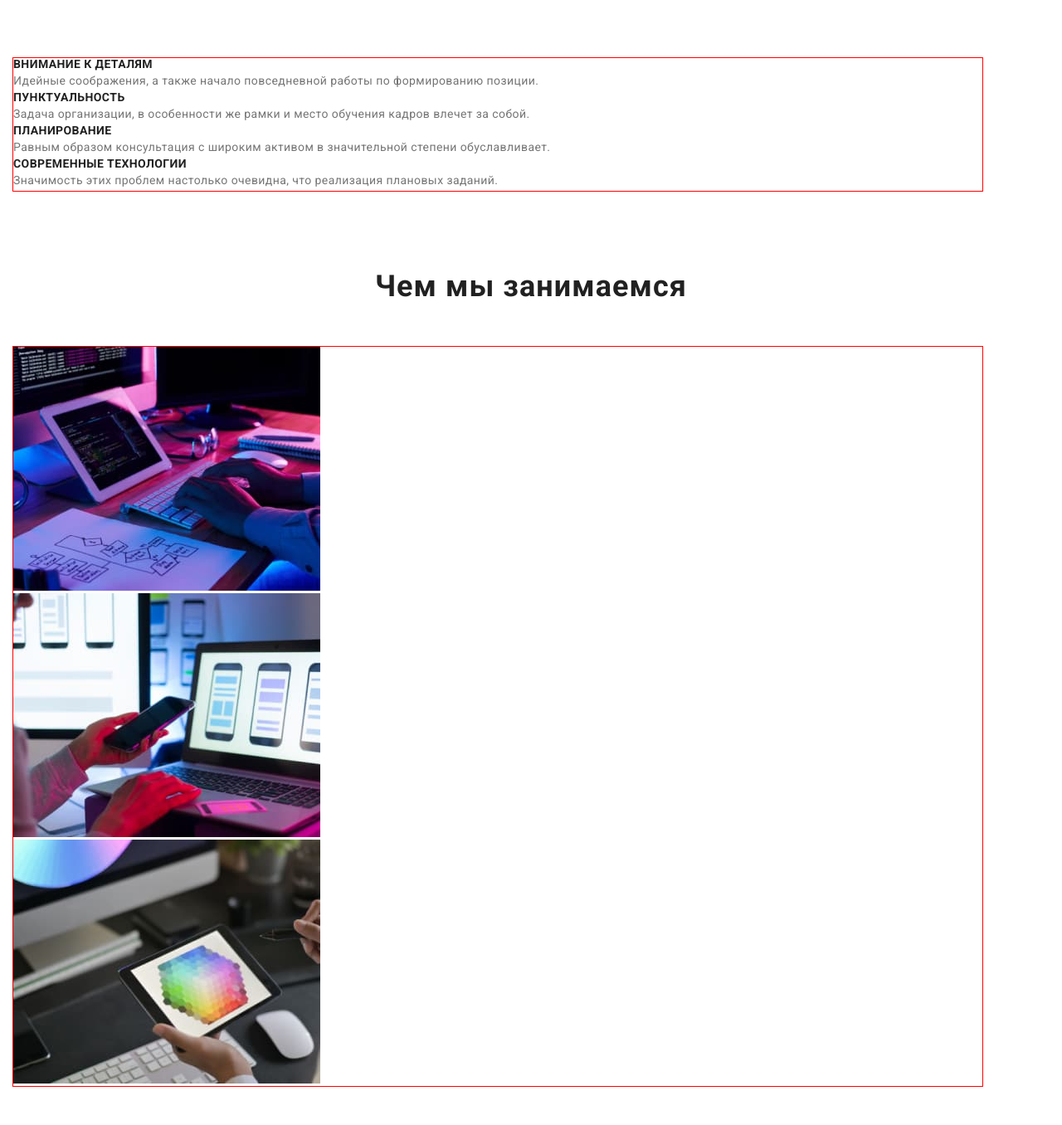
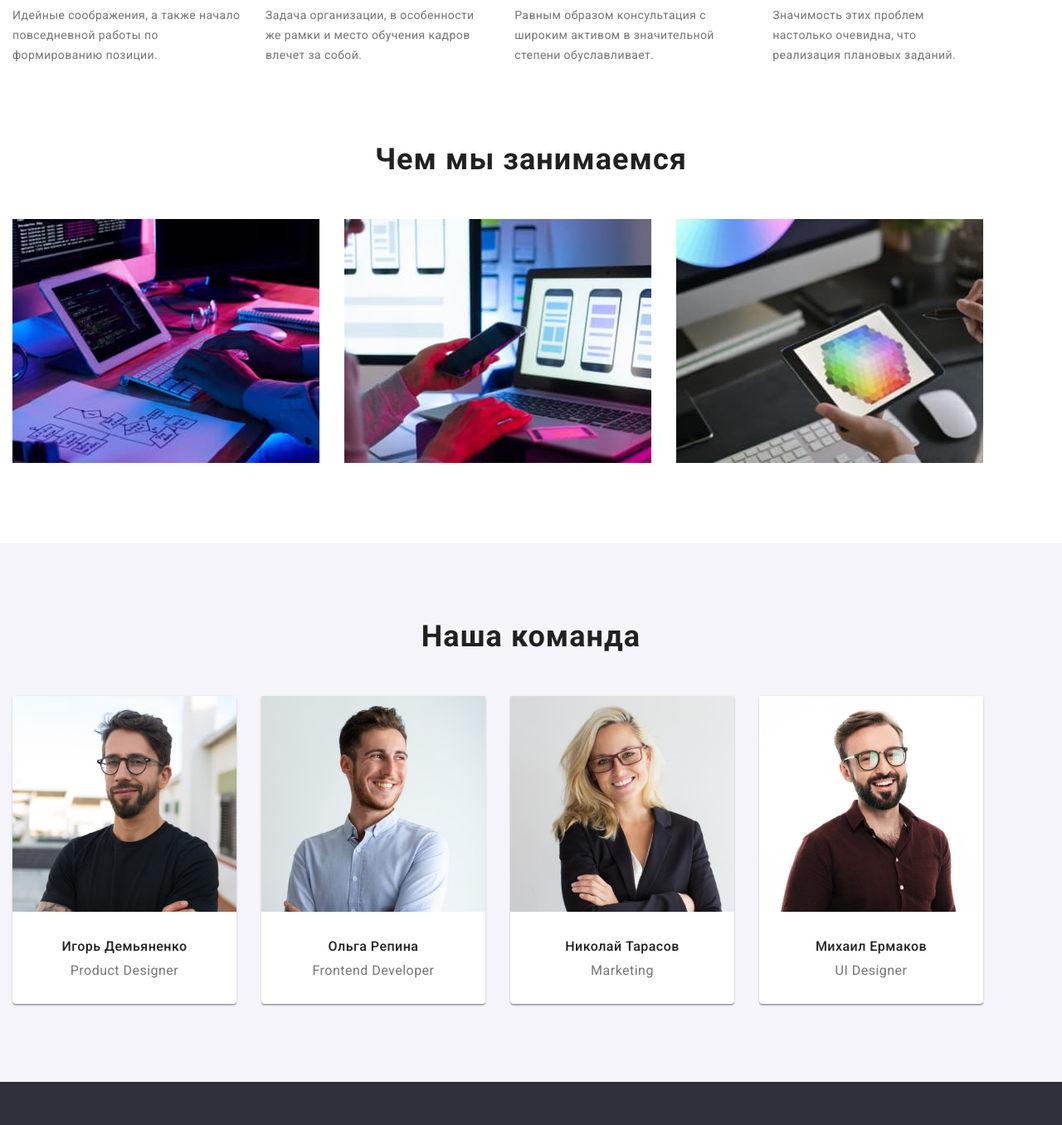
Before and after one commit to mrabushyn/goit-markup-hw-03, a plain HTML site: page index.html in a window 1280 px wide. Shown: the part 799-2155 px from the top of the page at 83% size. Drawn offline with nearby package versions, Linux system fonts and the light colour scheme.

Commit message:
margin first page

```diff
--- a/css/style.css
+++ b/css/style.css
@@ -69,7 +69,7 @@ button {
     width: 1170px;
     margin-left: 15px;
     margin-right: 15px;
-    border: 1px solid red;
+    /* border: 1px solid red; */
 
 }
 
@@ -81,6 +81,15 @@ button {
     box-shadow: 0px 4px 4px rgba(0, 0, 0, 0.25);
 }
 
+.header .container {
+    display: flex;
+    align-items: center;
+}
+
+.header-flex {
+    display: flex;
+}
+
 .logo {
     font-family: 'Raleway', sans-serif;
     font-weight: 700;
@@ -89,11 +98,20 @@ button {
     letter-spacing: 0.03em;
     color: var(--brend-color);
     text-decoration-line: none;
-
+    margin-right: 93px;
 }
 
 .logo-style {
     color: var(--main-color);
+}
+
+.header-list {
+    display: flex;
+    margin-left: auto;
+}
+
+.menu-item:not(:last-child) {
+    margin-right: 50px;
 }
 
 .menu-link {
@@ -104,14 +122,17 @@ button {
     text-decoration-line: none;
 }
 
-
-.contacts-link {
+.contacts-item .contacts-link {
     font-weight: 500;
     line-height: 1.14;
     letter-spacing: 0.02em;
     text-decoration-line: none;
     font-style: normal;
     color: var(--secondary-color);
+}
+
+.contacts-item:not(:last-child) {
+    margin-right: 50px;
 }
 
 .current {
@@ -123,6 +144,7 @@ button {
     background-color: #2F303A;
     padding-top: 200px;
     padding-bottom: 200px;
+    /* margin-bottom: 94px; */
 }
 
 .hero-title {
@@ -133,7 +155,7 @@ button {
     letter-spacing: 0.06em;
     text-transform: uppercase;
     color: var(--light-color);
-    padding-bottom: 30px;
+    margin-bottom: 30px;
 }
 
 .hero-btn {
@@ -166,13 +188,23 @@ button {
     margin-bottom: -1px;
 }
 
+.about-list {
+    display: flex;
+}
+
+.about-list-margin:not(:last-child) {
+    margin-right: 30px;
+}
+
+
+
 .about-list-title {
     font-weight: 700;
     font-size: 14px;
     line-height: 1.14;
     letter-spacing: 0.03em;
     text-transform: uppercase;
-
+    margin-bottom: 10px;
 }
 
 .about-list-item {
@@ -195,14 +227,44 @@ button {
     padding-bottom: 50px;
 }
 
+.about-more-list {
+    display: flex;
+    margin-left: -30px;
+}
+
 .ubout-img {
-
+    flex-basis: calc(100%/3-30px);
+    margin-left: 30px;
 }
 
 /* ---------------------------------------MASTERS--------------------------------------------- */
 
-.masters{
-    padding-top: 94px;
+.masters {
+    background-color: #F5F4FA;
+    padding-top: 92px;
+    padding-bottom: 94px;
+}
+
+.masters-title {
+
+}
+
+.masters-container {
+    display: flex;
+    margin-left: -30px;
+
+}
+
+.masters-photo {
+    flex-basis:calc(100%/2-30px);
+    margin-left: 30px;
+    background: #FFFFFF;
+    box-shadow: 0px 1px 3px rgba(0, 0, 0, 0.12), 0px 1px 1px rgba(0, 0, 0, 0.14), 0px 2px 1px rgba(0, 0, 0, 0.2);
+    border-radius: 0px 0px 4px 4px;
+}
+
+.masters-photo {
+
 }
 
 .masters-list {
@@ -211,7 +273,8 @@ button {
     line-height: 1.18;
     text-align: center;
     letter-spacing: 0.03em;
-
+    margin-top: 30px;
+    margin-bottom: 10px;
 }
 
 .proffesion {
@@ -220,10 +283,14 @@ button {
     text-align: center;
     letter-spacing: 0.03em;
     color: var(--secondary-color) ;
+    margin-bottom: 30px;
+
 }
 /* ----------------------------------------FOOTER---------------------------------------- */
 .footer-section {
     background: #2F303A;
+    padding-top: 58px;
+    padding-bottom: 62px;
 }
 
 .footer-logo-style {
@@ -240,9 +307,18 @@ button {
     opacity: 60%;
 }
 
+.footer-list {
+    margin-top: 20px;
+}
+
+.footer-list :not(:last-child) {
+    padding-bottom: 9px;
+}
+
 .contacts-addres {
     color: var(--light-color);
     opacity: 100%;
+
 }
 
 
--- a/index.html
+++ b/index.html
@@ -18,15 +18,15 @@
     <!--________________________________________HEDER_________________________________________-->
     <header class="header">
         <div class="container">
+            <a class="logo" href="./index.html" lang="en">Web<span class="logo-style">Studio</span></a>
             <nav>
-                <a class="logo" href="./index.html" lang="en">Web<span class="logo-style">Studio</span></a>
-                <ul class="lists">
+                <ul class="lists header-flex">
                     <li class="menu-item"><a class="menu-link current" href="./index.html">Студия</a></li>
                     <li class="menu-item"><a class="menu-link" href="./portfolio.html">Портфолио</a></li>
                     <li class="menu-item"><a class="menu-link" href="#contacts-main">Контакты</a></li>
                 </ul>
             </nav>
-                <ul class="lists">
+            <ul class="lists header-list">
                 <li class="contacts-item">
                     <a class="contacts-link"
                     href="mailto:info@devstudio.com">info@devstudio.com</a>
@@ -51,33 +51,30 @@
         <section class="about">
             <h2 class="hidden-about-title">Преимущества</h2>
             <div class="container">
-                <ul class="lists">
-                    <li>
+                <ul class="lists about-list">
+                    <li class="about-list-margin">
                         <h3 class="about-list-title">Внимание к деталям</h3>
                         <p class="about-list-item">
-                            Идейные соображения, а также
-                            начало повседневной работы по
-                            формированию позиции.</p>
+                            Идейные соображения, а
+                            также начало повседневной работы по формированию позиции.</p>
                     </li>
-                    <li>
+                    <li class="about-list-margin">
                         <h3 class="about-list-title">Пунктуальность</h3>
                         <p class="about-list-item">
                             Задача организации, в особенности
                             же рамки и место обучения кадров
                             влечет за собой.</p>
                     </li>
-                    <li>
+                    <li class="about-list-margin">
                         <h3 class="about-list-title">Планирование</h3>
                         <p class="about-list-item">
                             Равным образом консультация с
                             широким активом в значительной
                             степени обуславливает.</p>
                     </li>
-                    <li>
+                    <li class="about-list-margin">
                         <h3 class="about-list-title">Современные технологии</h3>
-                        <p class="about-list-item">
-                            Значимость этих проблем настолько
-                            очевидна, что реализация
+                        <p class="about-list-item"> Значимость этих проблем настолько очевидна, что реализация
                             плановых заданий.</p>
                     </li>
                 </ul>
@@ -87,7 +84,7 @@
         <section class="about-more">
             <h2 class="about-more-title united-title">Чем мы занимаемся</h2>
             <div class="container">
-                <ul class="lists">
+                <ul class="lists about-more-list">
                     <li><img class="ubout-img"
                         src="./images/box1.jpg" alt="1" width="370" > </li>
                     <li><img class="ubout-img"
@@ -101,47 +98,47 @@
         <section class="masters">
             <h2 class="masters-title united-title"> Наша команда</h2>
             <div class="container">
-                <ul class="lists">
-                    <li>
-                        <img
+                <ul class="masters-container lists">
+                    <li class="masters-photo">
+                        <img class="masters-name"
                         src="./images/img.jpg"
                         alt="Игорь Демьяненко Product Designer"
                         width="270"
                         height="260">
-                        <div>
+                        <div class="masters-name">
                             <h3 class="masters-list">Игорь Демьяненко</h3>
                             <p class="proffesion" lang="en">Product Designer</p>
                         </div>
                     </li>
-                    <li>
-                        <img
+                    <li class="masters-photo">
+                        <img class="masters-name"
                         src="./images/img-1.jpg"
                         alt="Ольга Репина Frontend Developer"
                         width="270"
                         height="260">
-                        <div>
+                        <div class="masters-name">
                             <h3 class="masters-list">Ольга Репина</h3>
                             <p class="proffesion" lang="en">Frontend Developer</p>
                         </div>
                     </li>
-                    <li>
-                        <img
+                    <li class="masters-photo">
+                        <img class="masters-name"
                         src="./images/img-2.jpg"
                         alt="Николай Тарасов Marketing"
                         width="270"
                         height="260">
-                        <div>
+                        <div class="masters-name">
                             <h3 class="masters-list">Николай Тарасов</h3>
                             <p class="proffesion" lang="en">Marketing</p>
                         </div>
                     </li>
-                    <li>
-                        <img
+                    <li class="masters-photo">
+                        <img class="masters-name"
                         src="./images/img-3.jpg"
                         alt="Михаил Ермаков UI Designer"
                         width="270"
                         height="260">
-                        <div>
+                        <div class="masters-name">
                             <h3 class="masters-list">Михаил Ермаков</h3>
                             <p class="proffesion" lang="en">UI Designer</p>
                         </div>
@@ -158,7 +155,7 @@
             lang="en">Web<span class="footer-logo-style">Studio</span>
         </a>
             <address id="contacts-main">
-            <ul class="lists">
+            <ul class="lists footer-list">
                 <li><a
                     class="footer-contacts-link contacts-addres"
                     href="https://goo.gl/maps/7gqZhrJQwjtrRqGAA"
```
Lines whose indentation alone changed are shown as unchanged.
